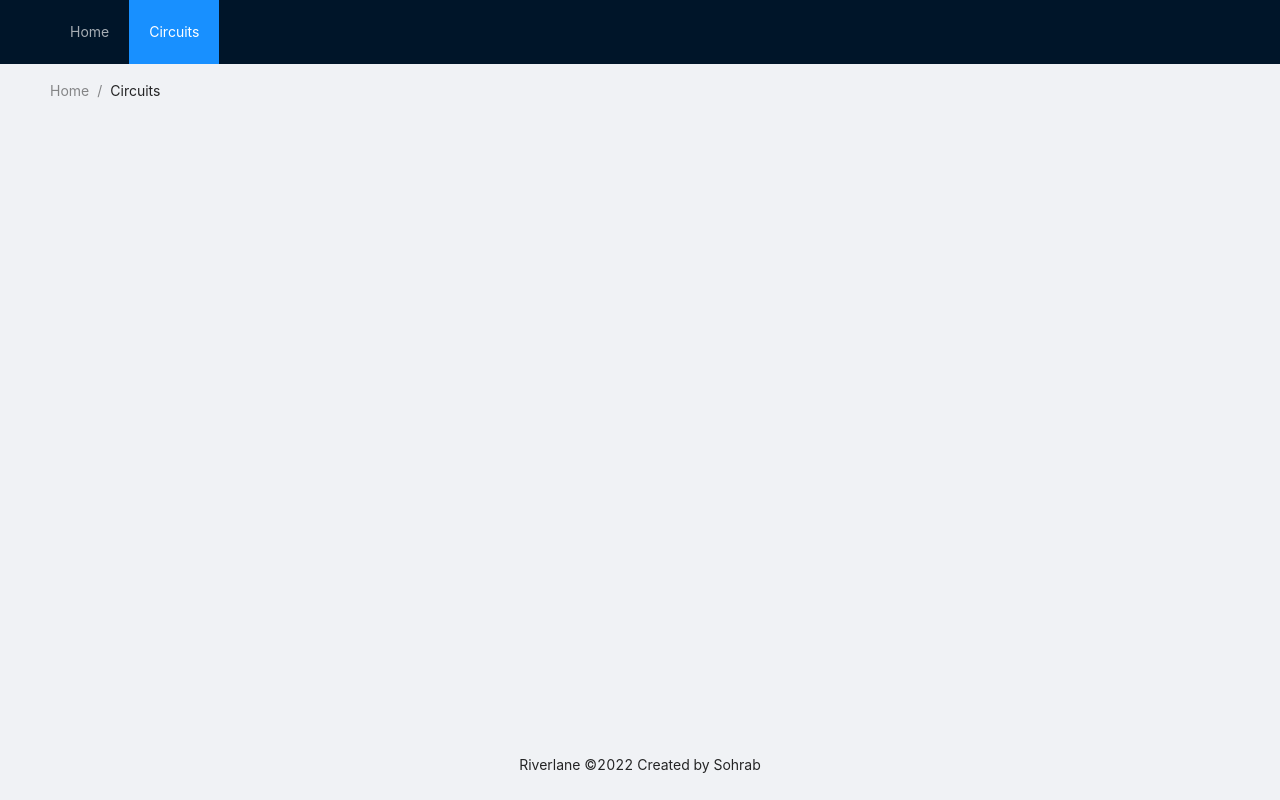
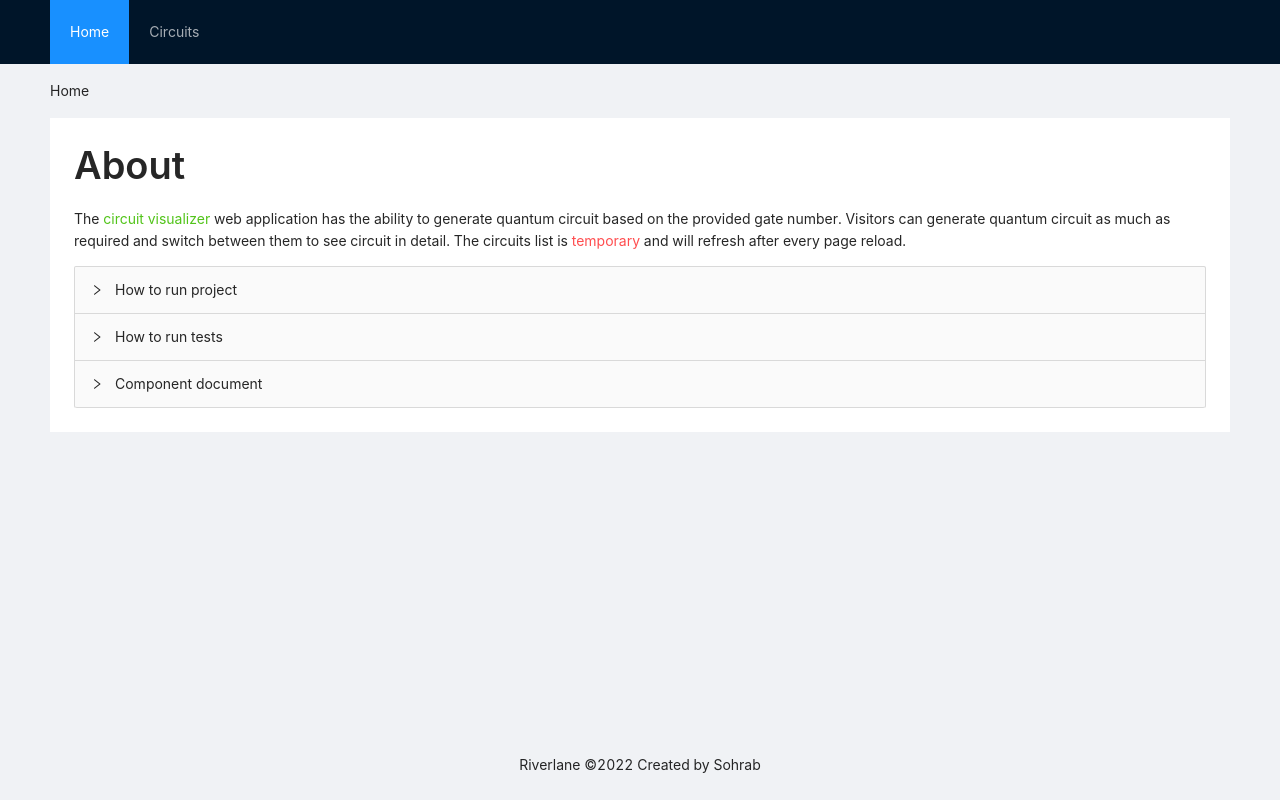
Before and after one commit to sohrab-salehi/riverlane, a React (Create React App) app: page / in a window 1280 px wide. Built offline with nearby package versions, Linux system fonts and the light colour scheme.

Commit message:
Complete breadcrumb and navbar functionality

```diff
--- a/package.json
+++ b/package.json
@@ -1,6 +1,6 @@
 {
   "name": "riverlane",
-  "version": "1.1.2",
+  "version": "1.1.3",
   "private": true,
   "dependencies": {
     "@ant-design/icons": "^4.7.0",
--- a/src/Circuits/index.tsx
+++ b/src/Circuits/index.tsx
@@ -1,5 +1,5 @@
 import React, { useState } from "react";
-import { Button, Input, InputNumber, Layout, Menu, message } from "antd";
+import { Alert, Button, Input, InputNumber, Layout, Menu, message } from "antd";
 import { PartitionOutlined } from "@ant-design/icons";
 
 import { MenuItemType } from "antd/lib/menu/hooks/useItems";
@@ -84,7 +84,19 @@ function Circuits(): JSX.Element {
                     <CircuitPlot
                         circuitData={circuitsList[Number(selectedCircuit) - 1]}
                     />
-                ) : null}
+                ) : (
+                    <Alert
+                        message="Warning"
+                        description={
+                            "Your circuit list is empty. Please use " +
+                            "the gate number input and add button to" +
+                            " generate new circuit."
+                        }
+                        type="warning"
+                        showIcon
+                        closable
+                    />
+                )}
             </Content>
         </Layout>
     );
--- /dev/null
+++ b/src/Home/Home.scss
@@ -0,0 +1,3 @@
+.home-layout {
+    background: #fff;
+}
--- /dev/null
+++ b/src/Home/index.tsx
@@ -0,0 +1,46 @@
+import { Collapse, Layout, Typography } from "antd";
+import React from "react";
+
+import "./Home.scss";
+
+const { Content } = Layout;
+const { Panel } = Collapse;
+const { Text, Title, Paragraph } = Typography;
+
+function Home(): JSX.Element {
+    return (
+        <Layout className="home-layout" style={{ padding: "24px 24px" }}>
+            <Content>
+                <Typography>
+                    <Title>About</Title>
+                    <Paragraph>
+                        The <Text type="success">circuit visualizer</Text> web
+                        application has the ability to generate quantum circuit
+                        based on the provided gate number. Visitors can generate
+                        quantum circuit as much as required and switch between
+                        them to see circuit in detail. The circuits list is
+                        <Text type="danger"> temporary</Text> and will refresh
+                        after every page reload.
+                    </Paragraph>
+                </Typography>
+                <Collapse>
+                    <Panel header="How to run project" key="1">
+                        <Collapse defaultActiveKey="1">
+                            <Panel header="This is panel nest panel" key="1">
+                                <p />
+                            </Panel>
+                        </Collapse>
+                    </Panel>
+                    <Panel header="How to run tests" key="2">
+                        <p />
+                    </Panel>
+                    <Panel header="Component document" key="3">
+                        <p />
+                    </Panel>
+                </Collapse>
+            </Content>
+        </Layout>
+    );
+}
+
+export default Home;
--- a/src/MainLayout/index.tsx
+++ b/src/MainLayout/index.tsx
@@ -1,5 +1,5 @@
 import React from "react";
-import { Outlet } from "react-router-dom";
+import { Link, Outlet, useLocation } from "react-router-dom";
 import { Breadcrumb, Layout, Menu } from "antd";
 
 import "./MainLayout.scss";
@@ -7,29 +7,53 @@ import "./MainLayout.scss";
 const { Header, Content, Footer } = Layout;
 
 function MainLayout(): JSX.Element {
+    const location = useLocation();
+    const selectedNavbarItem =
+        location.pathname === "/circuits" ? "circuits" : "home";
+
+    const breadcrumbNameMap: Record<string, string> = {
+        "/circuits": "Circuits",
+    };
+
+    const pathSnippets = location.pathname.split("/").filter((i) => i);
+
+    const extraBreadcrumbItems = pathSnippets.map((_, index) => {
+        const url = `/${pathSnippets.slice(0, index + 1).join("/")}`;
+        return (
+            <Breadcrumb.Item key={url}>
+                <Link to={url}>{breadcrumbNameMap[url]}</Link>
+            </Breadcrumb.Item>
+        );
+    });
+
+    const breadcrumbItems = [
+        <Breadcrumb.Item key="home">
+            <Link to="/">Home</Link>
+        </Breadcrumb.Item>,
+    ].concat(extraBreadcrumbItems);
+
     return (
         <Layout id="main-layout">
             <Header className="header">
                 <Menu
                     theme="dark"
                     mode="horizontal"
-                    defaultSelectedKeys={["circuits"]}
+                    selectedKeys={[selectedNavbarItem]}
                     items={[
                         {
                             key: "home",
-                            label: "Home",
+                            label: <Link to="/">Home</Link>,
                         },
                         {
                             key: "circuits",
-                            label: "Circuits",
+                            label: <Link to="/circuits">Circuits</Link>,
                         },
                     ]}
                 />
             </Header>
             <Content style={{ padding: "0 50px" }}>
                 <Breadcrumb style={{ margin: "16px 0" }}>
-                    <Breadcrumb.Item>Home</Breadcrumb.Item>
-                    <Breadcrumb.Item>Circuits</Breadcrumb.Item>
+                    {breadcrumbItems}
                 </Breadcrumb>
                 <Outlet />
             </Content>
--- a/src/index.tsx
+++ b/src/index.tsx
@@ -6,6 +6,7 @@ import reportWebVitals from "./reportWebVitals";
 import MainLayout from "./MainLayout";
 import ErrorPage from "./ErrorPage";
 import Circuits from "./Circuits";
+import Home from "./Home";
 
 const router = createBrowserRouter([
     {
@@ -14,7 +15,11 @@ const router = createBrowserRouter([
         errorElement: <ErrorPage />,
         children: [
             {
-                path: "circuit/:circuitId",
+                element: <Home />,
+                index: true,
+            },
+            {
+                path: "circuits",
                 element: <Circuits />,
             },
         ],
```
Also changed, not shown: 1 other file (tests, documents, lock files or other folders).
